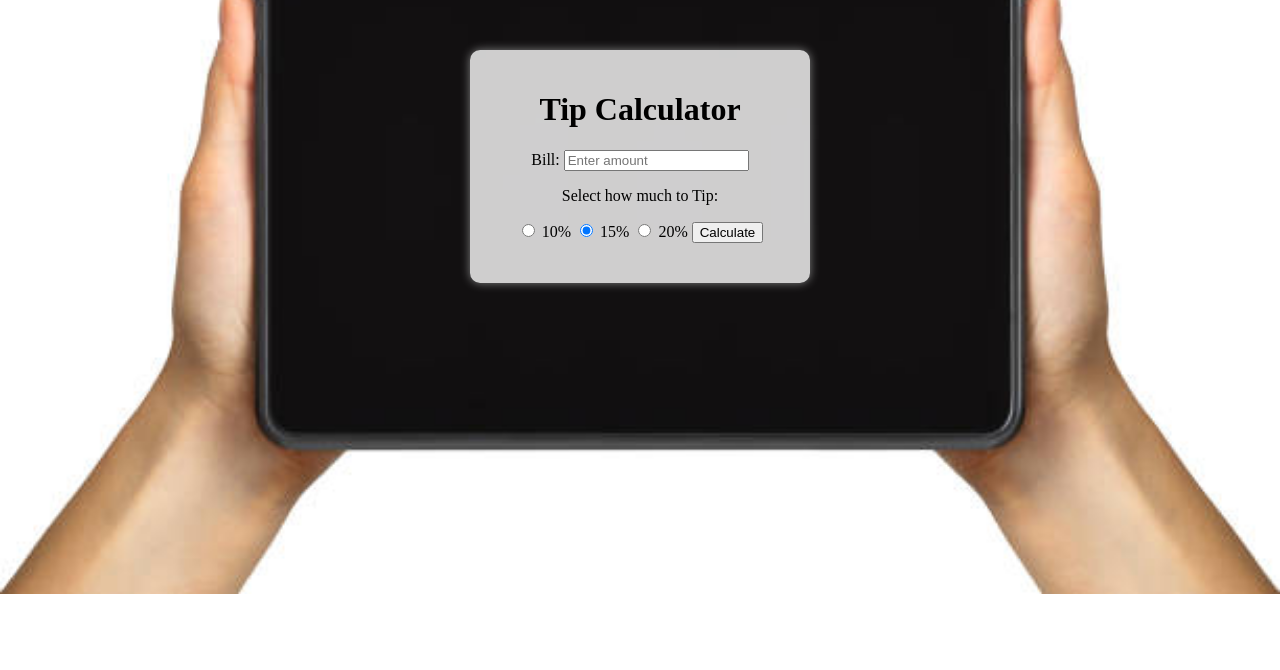
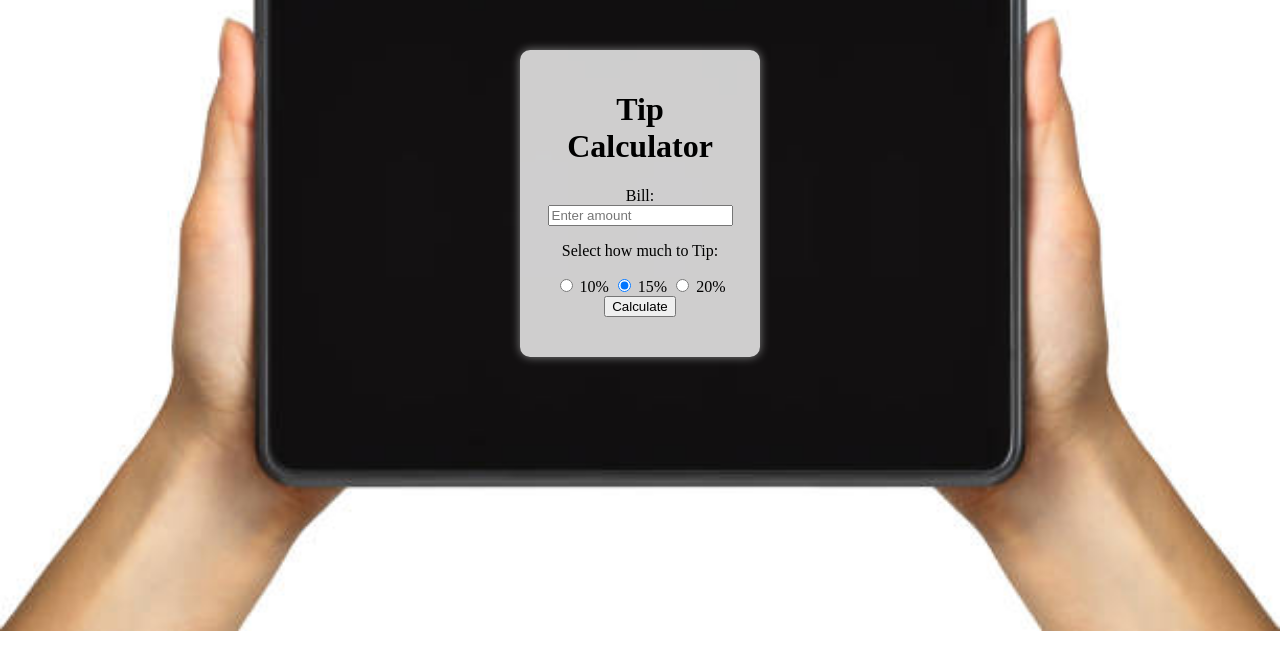
Before and after one commit to JinJason123/tip, a plain HTML site: page index.html in a window 1280 px wide. Drawn offline with Linux system fonts and the light colour scheme.

Commit message:
Update style.css

```diff
--- a/style.css
+++ b/style.css
@@ -10,7 +10,7 @@ body {
 .container {
     background: rgba(254, 254, 254, 0.8);
     padding: 20px;
-    width: 300px;
+    width: 200px;
     margin: 50px auto;
     box-shadow: 0px 0px 10px gray;
     border-radius: 10px;
```
